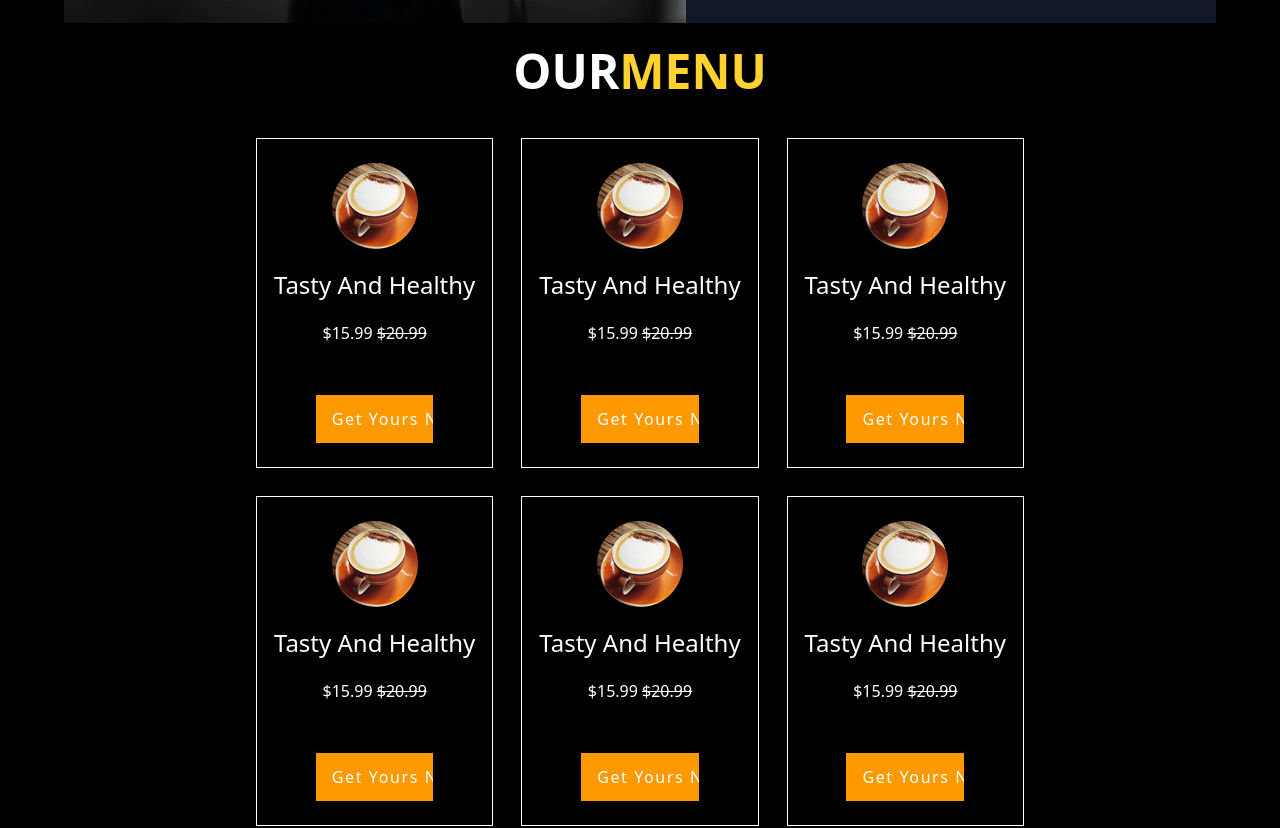
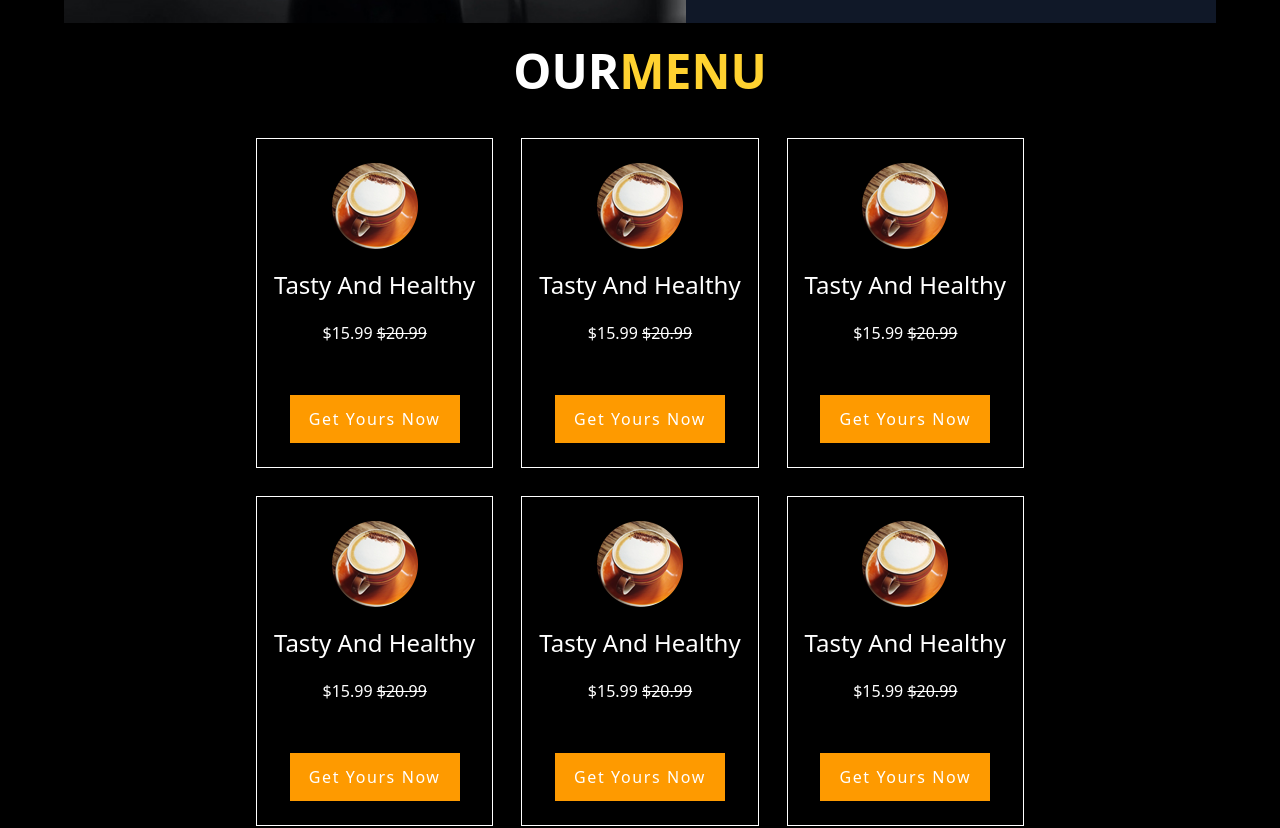
Before and after one commit to mehroj39/shop, a React (Vite) app: page / in a window 1280 px wide. Shown: the part 1400-2228 px from the top of the page. Built offline with nearby package versions, Linux system fonts and the light colour scheme; some icons are missing.

Commit message:
menu changed

```diff
--- a/src/pages/Menu.jsx
+++ b/src/pages/Menu.jsx
@@ -18,9 +18,24 @@ const Menu = () => {
           <p>$15.99 <span className='line-through'>$20.99</span></p>
 
           <button
-            className='w-1/2 hover:w-2/3 transition-all duration-500 ease-in-out
+            className='w-1/2 hover:w-2/3 min-w-[150px] sm:min-w-[170px] transition-all duration-500 ease-in-out
              whitespace-nowrap overflow-hidden
-             tracking-widest px-4 py-3 text-white text-center bg-amber-500 mt-[30px] mx-auto'>
+             tracking-widest px-4 py-3 text-white bg-amber-500 mt-[30px] mx-auto'>
+            Get Yours Now
+          </button>
+
+
+        </div>
+
+        <div className='flex flex-col items-center justify-center gap-5 bg-black text-white border border-white hover:bg-white hover:text-black py-6'>
+          <img src={menu4} alt="menu4" />
+          <h3 className='text-2xl font-normal'>Tasty And Healthy</h3>
+          <p>$15.99 <span className='line-through'>$20.99</span></p>
+
+          <button
+            className='w-1/2 hover:w-2/3 min-w-[150px] sm:min-w-[170px] transition-all duration-500 ease-in-out
+             whitespace-nowrap overflow-hidden
+             tracking-widest px-4 py-3 text-white bg-amber-500 mt-[30px] mx-auto'>
             Get Yours Now
           </button>
 
@@ -32,22 +47,9 @@ const Menu = () => {
           <p>$15.99 <span className='line-through'>$20.99</span></p>
 
           <button
-            className='w-1/2 hover:w-2/3 transition-all duration-500 ease-in-out
+            className='w-1/2 hover:w-2/3 min-w-[150px] sm:min-w-[170px] transition-all duration-500 ease-in-out
              whitespace-nowrap overflow-hidden
-             tracking-widest px-4 py-3 text-white text-center bg-amber-500 mt-[30px] mx-auto'>
-            Get Yours Now
-          </button>
-        </div>
-
-        <div className='flex flex-col items-center justify-center gap-5 bg-black text-white border border-white hover:bg-white hover:text-black py-6'>
-          <img src={menu4} alt="menu4" />
-          <h3 className='text-2xl font-normal'>Tasty And Healthy</h3>
-          <p>$15.99 <span className='line-through'>$20.99</span></p>
-
-          <button
-            className='w-1/2 hover:w-2/3 transition-all duration-500 ease-in-out
-             whitespace-nowrap overflow-hidden
-             tracking-widest px-4 py-3 text-white text-center bg-amber-500 mt-[30px] mx-auto'>
+             tracking-widest px-4 py-3 text-white bg-amber-500 mt-[30px] mx-auto'>
             Get Yours Now
           </button>
 
@@ -61,11 +63,12 @@ const Menu = () => {
           <p>$15.99 <span className='line-through'>$20.99</span></p>
 
           <button
-            className='w-1/2 hover:w-2/3 transition-all duration-500 ease-in-out
+            className='w-1/2 hover:w-2/3 min-w-[150px] sm:min-w-[170px] transition-all duration-500 ease-in-out
              whitespace-nowrap overflow-hidden
-             tracking-widest px-4 py-3 text-white text-center bg-amber-500 mt-[30px] mx-auto'>
+             tracking-widest px-4 py-3 text-white bg-amber-500 mt-[30px] mx-auto'>
             Get Yours Now
           </button>
+
 
 
         </div>
@@ -75,11 +78,12 @@ const Menu = () => {
           <h3 className='text-2xl font-normal'>Tasty And Healthy</h3>
           <p>$15.99 <span className='line-through'>$20.99</span></p>
           <button
-            className='w-1/2 hover:w-2/3 transition-all duration-500 ease-in-out
+            className='w-1/2 hover:w-2/3 min-w-[150px] sm:min-w-[170px] transition-all duration-500 ease-in-out
              whitespace-nowrap overflow-hidden
-             tracking-widest px-4 py-3 text-white text-center bg-amber-500 mt-[30px] mx-auto'>
+             tracking-widest px-4 py-3 text-white bg-amber-500 mt-[30px] mx-auto'>
             Get Yours Now
           </button>
+
 
 
         </div>
@@ -90,11 +94,12 @@ const Menu = () => {
           <p>$15.99 <span className='line-through'>$20.99</span></p>
 
           <button
-            className='w-1/2 hover:w-2/3 transition-all duration-500 ease-in-out
+            className='w-1/2 hover:w-2/3 min-w-[150px] sm:min-w-[170px] transition-all duration-500 ease-in-out
              whitespace-nowrap overflow-hidden
-             tracking-widest px-4 py-3 text-white text-center bg-amber-500 mt-[30px] mx-auto'>
+             tracking-widest px-4 py-3 text-white bg-amber-500 mt-[30px] mx-auto'>
             Get Yours Now
           </button>
+
 
         </div>
       </div>
```
